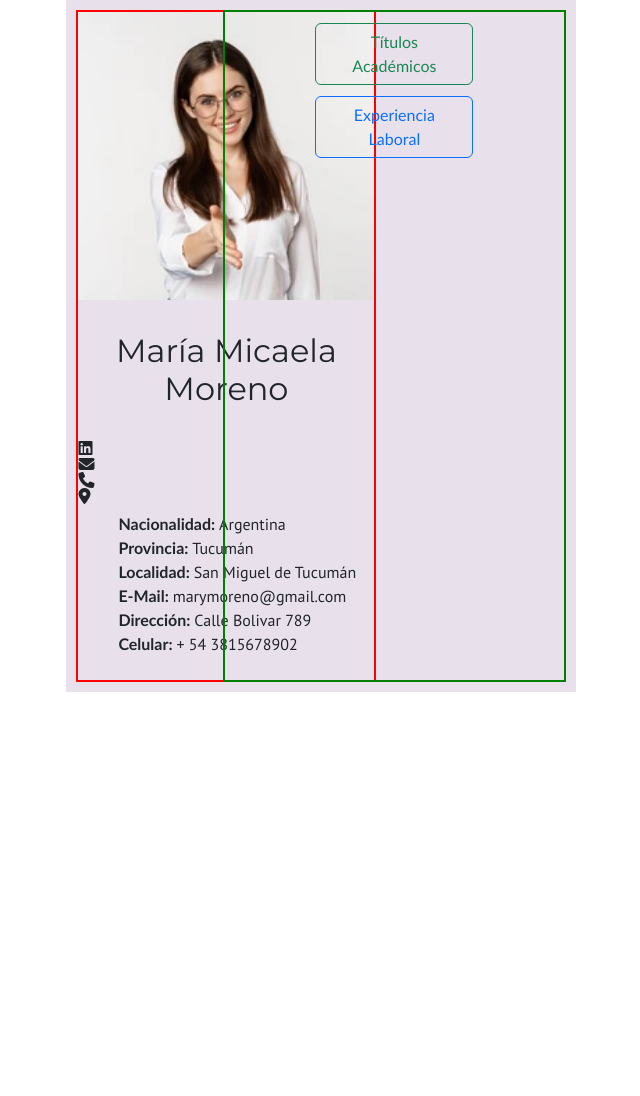
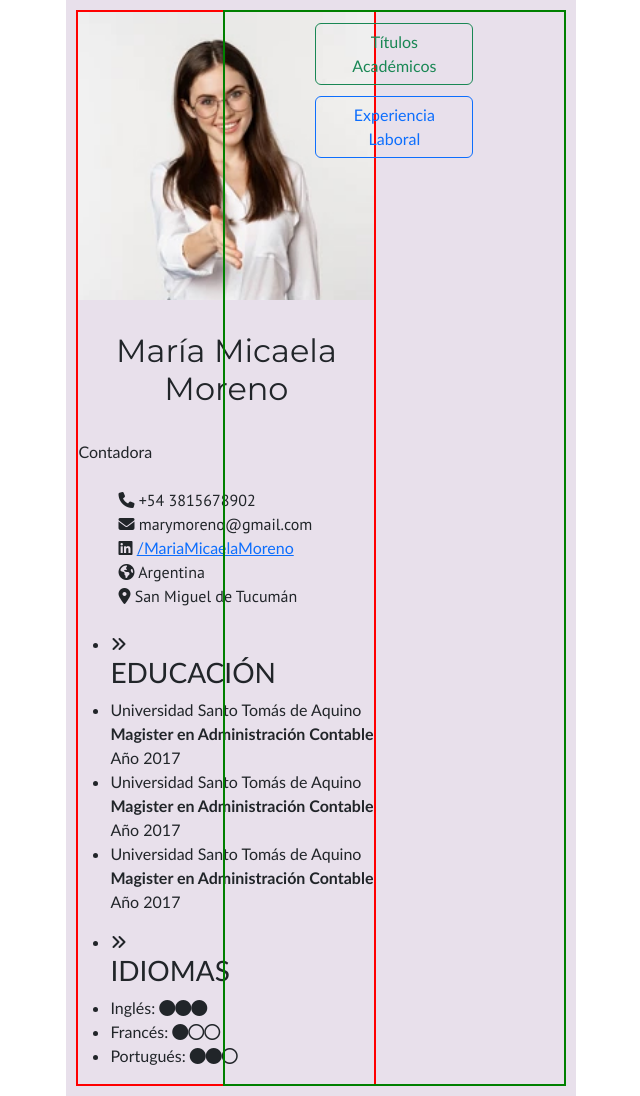
Before and after one commit to Gera-MAJ/Gera-MAJ.github.io, a plain HTML site: page index.html in a window 1280 px wide. Shown: the whole page, without its empty margins (319-959 px from the left). Before the commit the page ends 800 px from the top, so only its background shows below. Drawn offline with nearby package versions, Linux system fonts and the light colour scheme.

Commit message:
ingresando iconos y trabajando la parte izquierda con los datos

```diff
--- a/index.html
+++ b/index.html
@@ -21,21 +21,43 @@
 
             <div class="column" id="fotoPerfil">
             <img src="/img/betiana 01.jpg" alt="FotoDePerfil" id="FotoPerfil" class="col-6 col-md-12">
+            <div class="name">
+                <h2>María Micaela Moreno</h2>
+                <p>Contadora</p>
+            </div>
 
-            <h2>María Micaela Moreno</h2>
-            <i class="fa-brands fa-linkedin"></i>
-            <i class="fa-solid fa-envelope"></i>
-            <i class="fa-sharp fa-solid fa-phone"></i>
-            <i class="fa-solid fa-location-dot"></i>
             <div class="col-12 col-md-12" >
                 <div class="column" id="lista">
                     <ul>
-                        <li><strong>Nacionalidad: </strong>Argentina</li>
-                        <li><strong>Provincia: </strong>Tucumán</li>
-                        <li><strong>Localidad: </strong>San Miguel de Tucumán</li>
-                        <li><strong>E-Mail: </strong>marymoreno@gmail.com</li>
-                        <li><strong>Dirección: </strong>Calle Bolivar 789</li>
-                        <li><strong>Celular: </strong>+ 54 3815678902</li>
+                        <li><i class="fa-sharp fa-solid fa-phone"></i> +54 3815678902</li>
+                        <li><i class="fa-solid fa-envelope"></i> marymoreno@gmail.com</li>
+                        <li><i class="fa-brands fa-linkedin"></i> <a href="#">/MariaMicaelaMoreno</a></li>
+                        <li><i class="fa-sharp fa-solid fa-earth-americas"></i> Argentina</li>
+                        <li><i class="fa-solid fa-location-dot"></i> San Miguel de Tucumán</li>
+                    </ul>
+                </div>
+            </div>
+            <div class="col-12 col-md-12" >
+                <div class="column" id="lista2">
+                    <ul>
+                        <li><i class="fa-solid fa-angles-right"></i> <h3>EDUCACIÓN</h3></li>
+                        <li>Universidad Santo Tomás de Aquino </br>
+                        <strong>Magister en Administración Contable</strong></br>
+                        Año 2017</li>
+                        <li>Universidad Santo Tomás de Aquino </br>
+                        <strong>Magister en Administración Contable</strong></br>
+                        Año 2017</li>
+                        <li>Universidad Santo Tomás de Aquino </br>
+                        <strong>Magister en Administración Contable</strong></br>
+                        Año 2017</li>
+                    </ul>
+                </div>
+                <div class="column" id="lista3">
+                    <ul>
+                        <li><i class="fa-solid fa-angles-right"></i> <h3>IDIOMAS</h3></li>
+                        <li>Inglés: <i class="fa-sharp fa-solid fa-circle"></i><i class="fa-sharp fa-solid fa-circle"></i><i class="fa-sharp fa-solid fa-circle"></i></li>
+                        <li>Francés: <i class="fa-sharp fa-solid fa-circle"></i><i class="fa-sharp fa-regular fa-circle"></i><i class="fa-sharp fa-regular fa-circle"></i></li>
+                        <li>Portugués: <i class="fa-sharp fa-solid fa-circle"></i><i class="fa-sharp fa-solid fa-circle"></i><i class="fa-sharp fa-regular fa-circle"></i></li>
                     </ul>
                 </div>
             </div>
```
